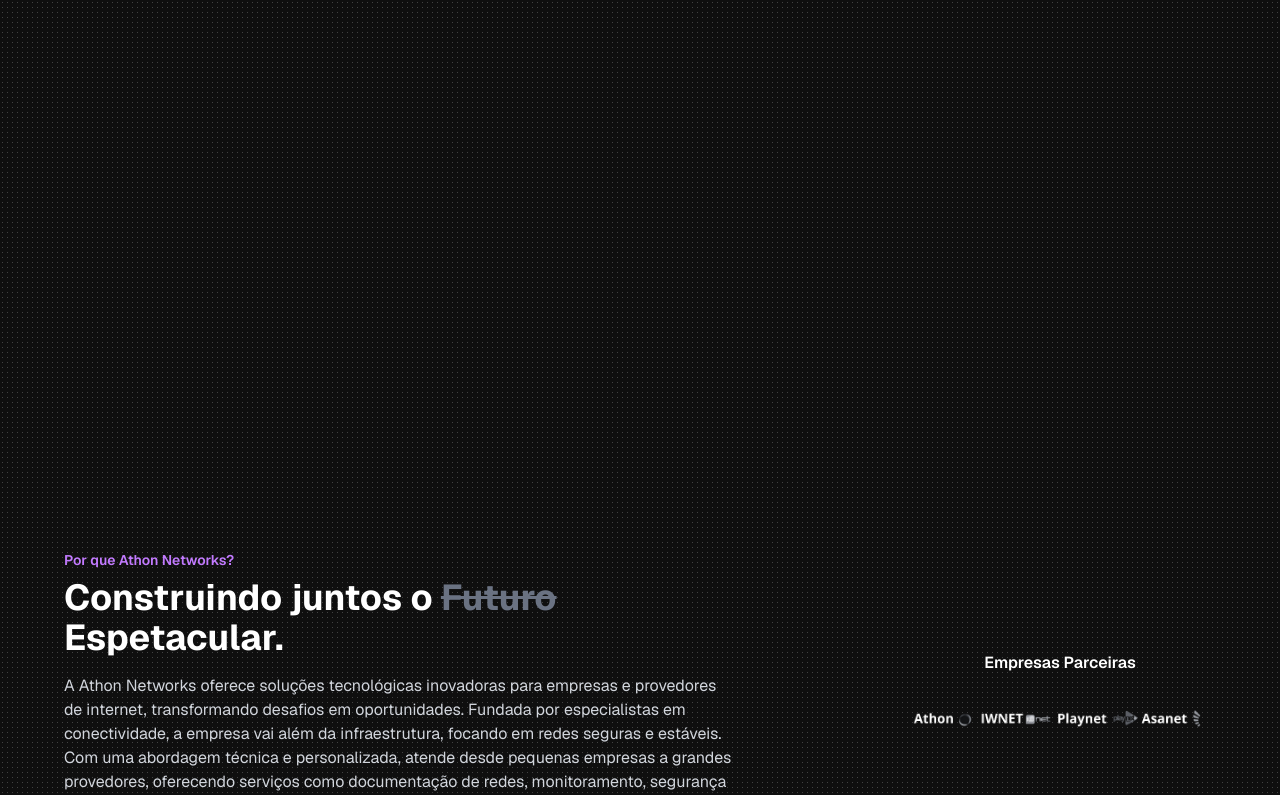
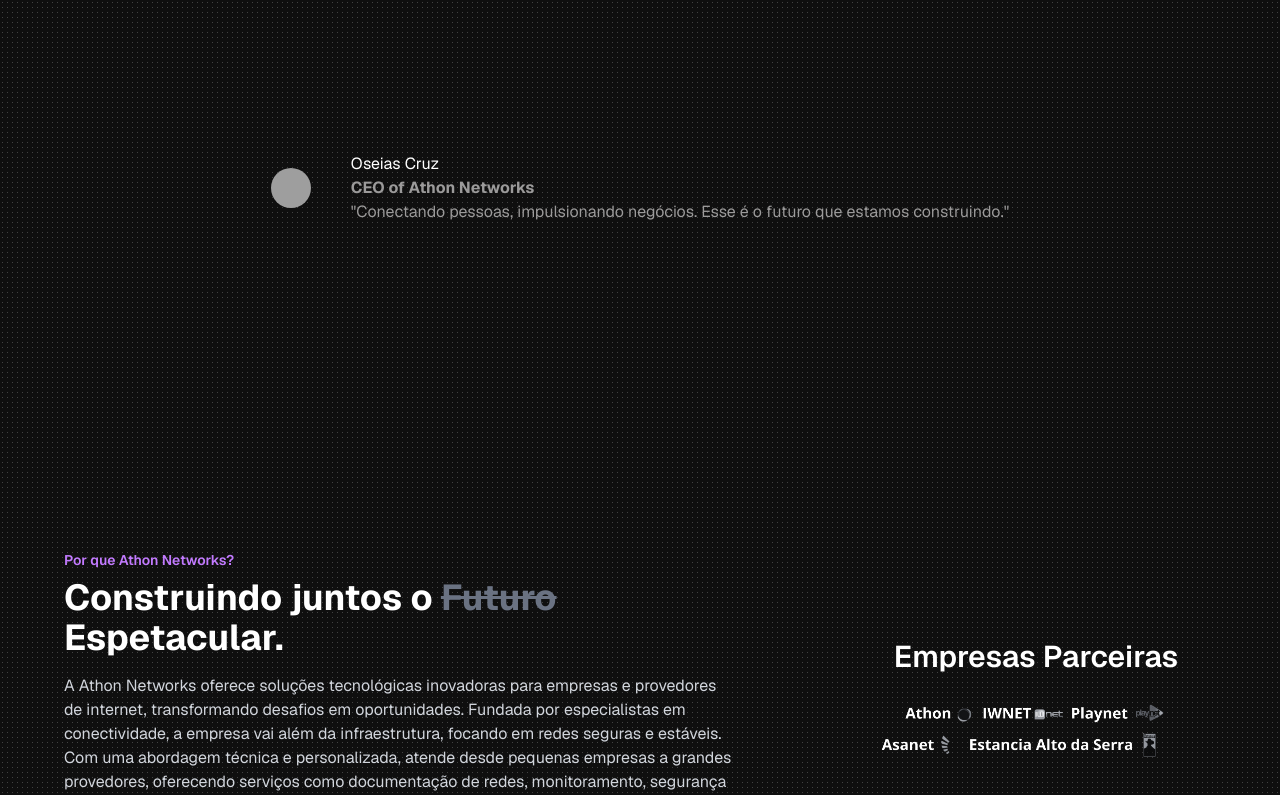
Before and after one commit to Pabloodev/athon-networks, a React (Vite) app: page / in a window 1280 px wide. Shown: the part 560-1355 px from the top of the page. Built offline with nearby package versions, Linux system fonts and the light colour scheme; grey boxes are pictures that could not be loaded.

Commit message:
update some functions and add a hero avatar of ceo in bottom of home page

```diff
--- a/package.json
+++ b/package.json
@@ -13,6 +13,7 @@
     "deploy": "gh-pages -d dist"
   },
   "dependencies": {
+    "@radix-ui/react-avatar": "^1.1.3",
     "@tailwindcss/vite": "^4.0.2",
     "lucide-react": "^0.474.0",
     "motion": "^12.0.6",
--- a/src/data/services.js
+++ b/src/data/services.js
@@ -16,7 +16,7 @@ const services = [
 
     {
         src: "https://images.unsplash.com/photo-1516116216624-53e697fedbea?auto=format&fit=crop&w=400&h=300",
-        title: "Athon engineering",
+        title: "Athon Engineering",
         subtitle: "Explore o Gitbook do Usual para todos os detalhes sobre o protocolo",
         link: "#",
         linkMessage: "Explorar Gitbook",
--- a/src/pages/About.jsx
+++ b/src/pages/About.jsx
@@ -18,8 +18,8 @@ export default function About() {
           Com uma equipe qualificada e atualizada, a Athon Networks se posiciona como parceira estratégica para garantir que a tecnologia seja uma ferramenta essencial no crescimento dos seus clientes.
         </p>
       </div>
-      <div className="mt-10 md:mt-0 md:ml-12 w-full max-w-md">
-        <p className="text-center font-semibold">Empresas Parceiras</p>
+      <div className="">
+        <p className="text-center font-semibold text-3xl">Empresas Parceiras</p>
         <div>
           <img src="./Logos.png" alt="" />
         </div>
--- a/src/pages/Home.jsx
+++ b/src/pages/Home.jsx
@@ -1,4 +1,5 @@
 import { motion } from "motion/react";
+import { Avatar, AvatarFallback, AvatarImage } from "../ui/components/Avatar"
 
 export default function Home() {
   return (
@@ -25,6 +26,20 @@ export default function Home() {
           )
         )}
       </div>
+
+      <div className="absolute bottom-0 flex items-center gap-10 p-4">
+  <div>
+    <Avatar>
+      <AvatarImage src="https://github.com/shadcn.png" />
+      <AvatarFallback>CN</AvatarFallback>
+    </Avatar>
+  </div>
+  <div>
+    <p className="text-white">Oseias Cruz</p>
+    <span className="font-bold">CEO of Athon Networks</span>
+    <p>"Conectando pessoas, impulsionando negócios. Esse é o futuro que estamos construindo."</p>
+  </div>
+</div>
     </motion.div>
   )
 }
--- /dev/null
+++ b/src/ui/components/Avatar.jsx
@@ -0,0 +1,33 @@
+import * as AvatarPrimitive from "@radix-ui/react-avatar";
+
+
+export function Avatar({ className, ...props }) {
+    return (
+        <AvatarPrimitive.Root
+            className=
+            "relative flex h-10 w-10 shrink-0 overflow-hidden rounded-full"
+
+            {...props}
+        />
+    );
+}
+
+export function AvatarImage({ className, ...props }) {
+    return (
+        <AvatarPrimitive.Image
+            className="aspect-square h-full w-full"
+            {...props}
+        />
+    );
+}
+
+export function AvatarFallback({ className, ...props }) {
+    return (
+        <AvatarPrimitive.Fallback
+            className=
+            "flex h-full w-full items-center justify-center rounded-full bg-muted"
+
+            {...props}
+        />
+    );
+}
```
Also changed, not shown: public/Logos.png, 1 other file (tests, documents, lock files or other folders). Lines whose indentation alone changed are shown as unchanged.
